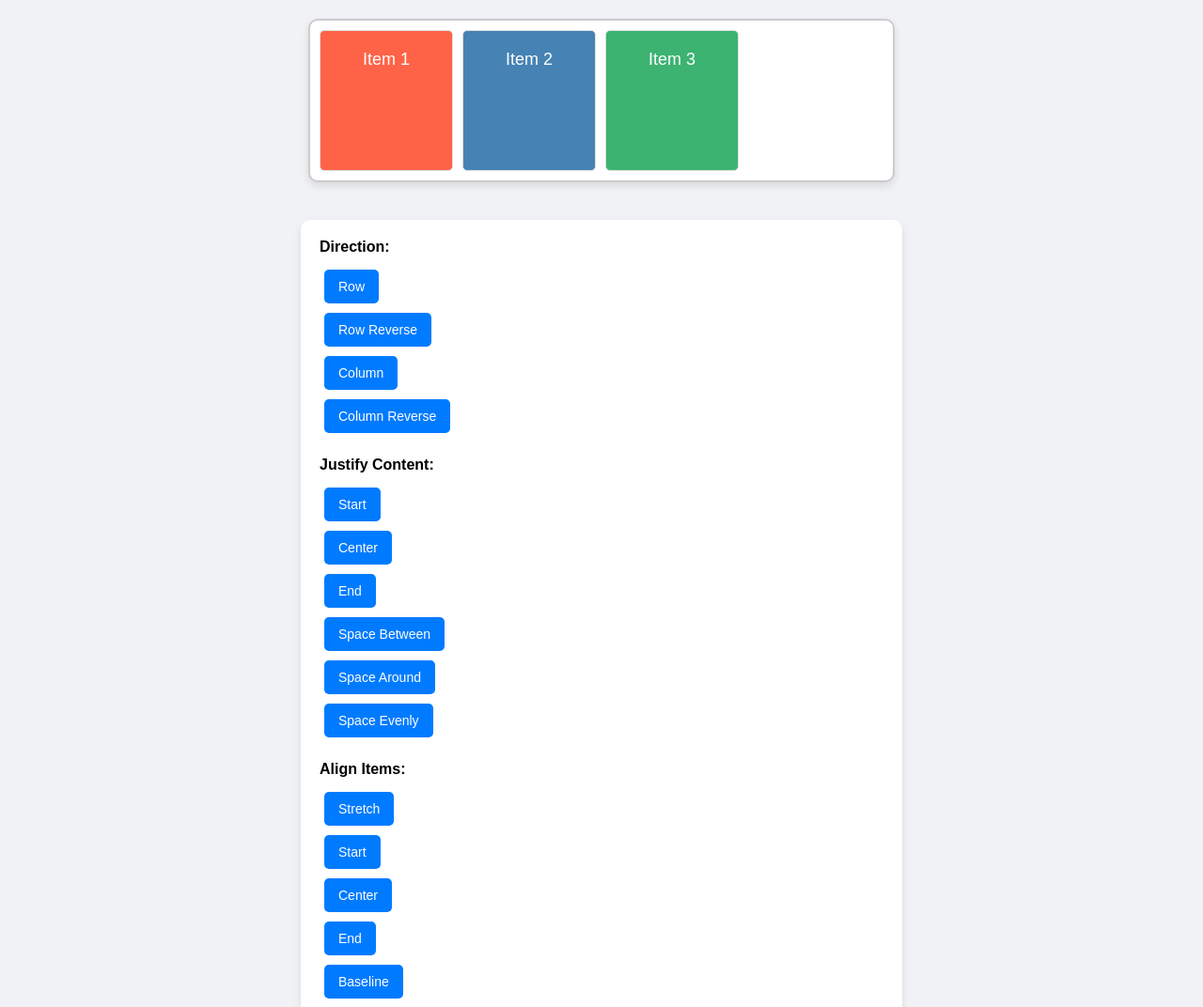
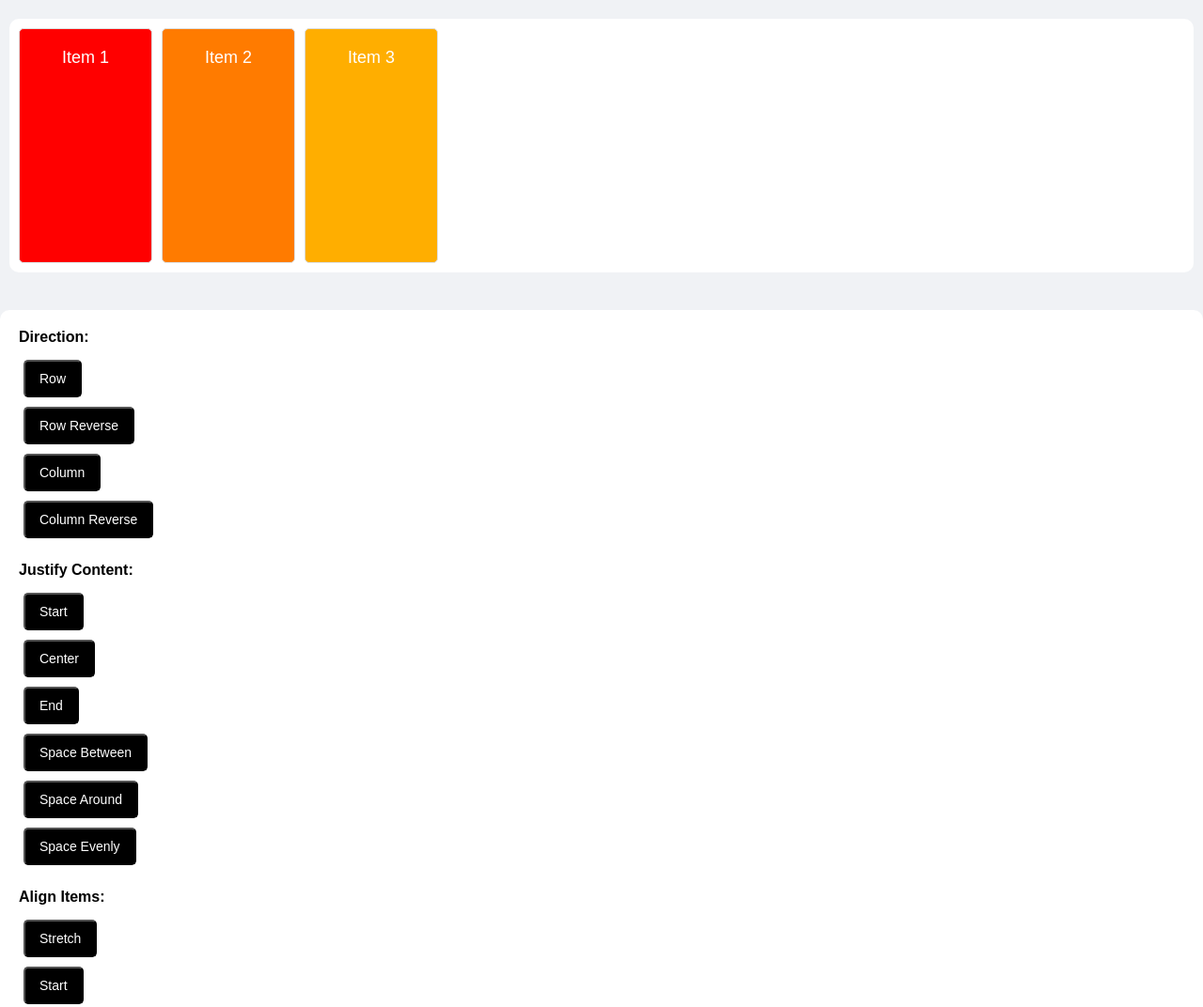
Before and after one commit to DaddySmurf1920/CRUZ_TSA8, a plain HTML site: page index.html in a window 1280 px wide. Shown: the top 1072 px of the page at 94% size. Drawn offline with Linux system fonts and the light colour scheme.

Commit message:
Update styles.css

```diff
--- a/styles.css
+++ b/styles.css
@@ -6,6 +6,7 @@ body {
     margin: 0;
     padding: 20px;
     background-color: #f0f2f5;
+
 }
 
 .controls {
@@ -14,11 +15,11 @@ body {
     flex-direction: column;
     align-items: center;
     width: 100%;
-    max-width: 600px;
+    max-width: 1840px;
     background-color: white;
     padding: 20px;
-    box-shadow: 0 4px 8px rgba(0, 0, 0, 0.1);
     border-radius: 10px;
+
 }
 
 .control-group {
@@ -27,6 +28,7 @@ body {
     display: flex;
     flex-direction: column;
     align-items: flex-start;
+
 }
 
 .control-group label {
@@ -37,16 +39,14 @@ body {
 button {
     margin: 5px;
     padding: 10px 15px;
-    border: none;
-    background-color: #007BFF;
+    background-color: #000000;
     color: white;
-    cursor: pointer;
     font-size: 14px;
     border-radius: 5px;
 }
 
 button:hover {
-    background-color: #0056b3;
+    background-color: #4a4b4d;
 }
 
 input {
@@ -59,15 +59,13 @@ input {
 
 .flex-container {
     display: flex;
-    width: 80%;
-    max-width: 600px;
-    height: 150px;
-    border: 2px solid #ccc;
+    width: 100%;
+    max-width: 2000px;
+    height: 250px;
     margin-bottom: 20px;
     gap: 10px;
-    background-color: white;
+    background-color: rgb(255, 255, 255);
     padding: 10px;
-    box-shadow: 0 4px 8px rgba(0, 0, 0, 0.1);
     border-radius: 10px;
     overflow: auto;
 }
@@ -85,21 +83,21 @@ input {
 }
 
 .flex-item:nth-child(1) {
-    background-color: #ff6347;
+    background-color: #ff0000;
 }
 
 .flex-item:nth-child(2) {
-    background-color: #4682b4;
+    background-color: #ff7b00;
 }
 
 .flex-item:nth-child(3) {
-    background-color: #3cb371;
+    background-color: #ffae00;
 }
 
 .reset-button {
-    background-color: #ff6347;
+    background-color: #000000;
 }
 
 .reset-button:hover {
-    background-color: #cc5134;
+    background-color: #4a4b4d;
 }
```
